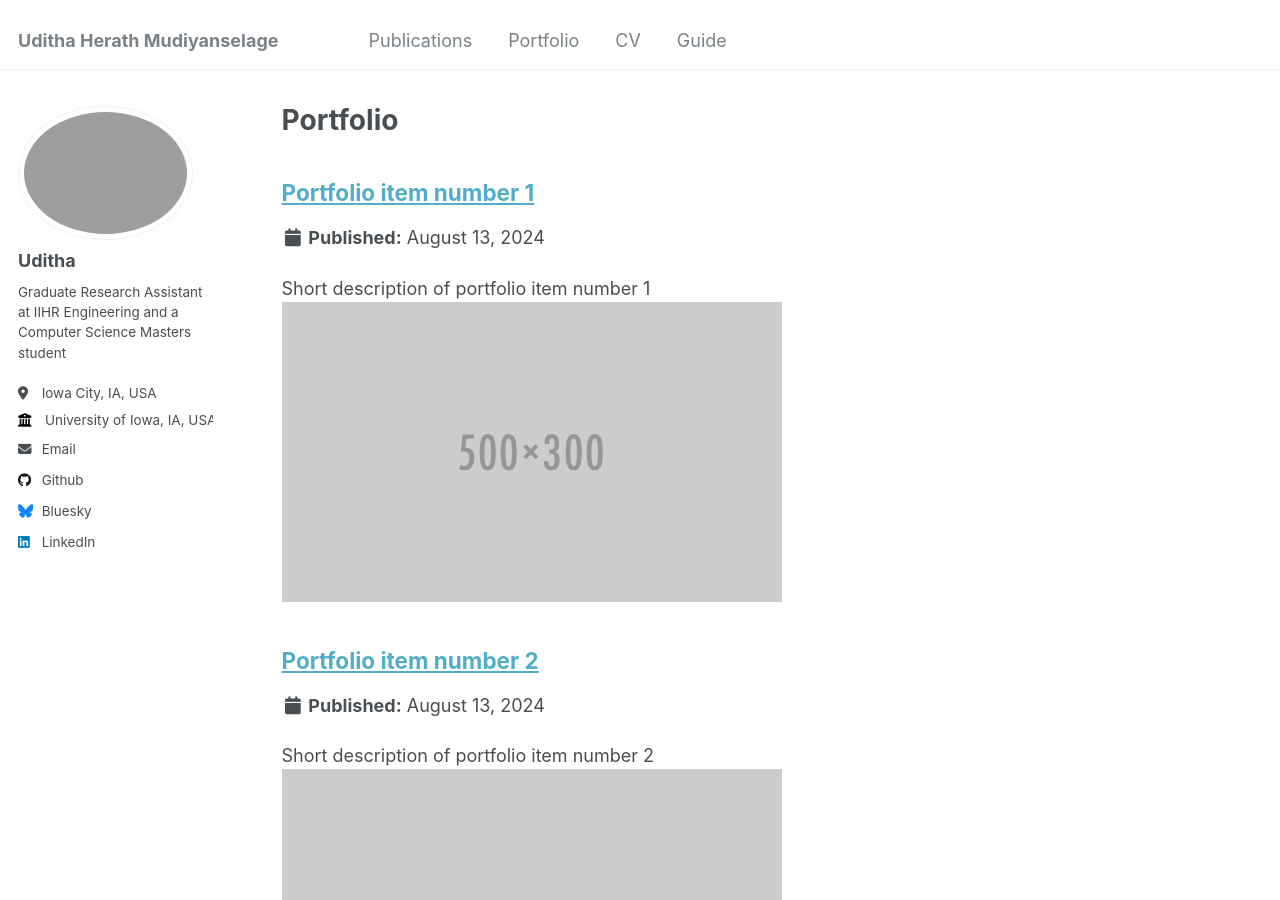
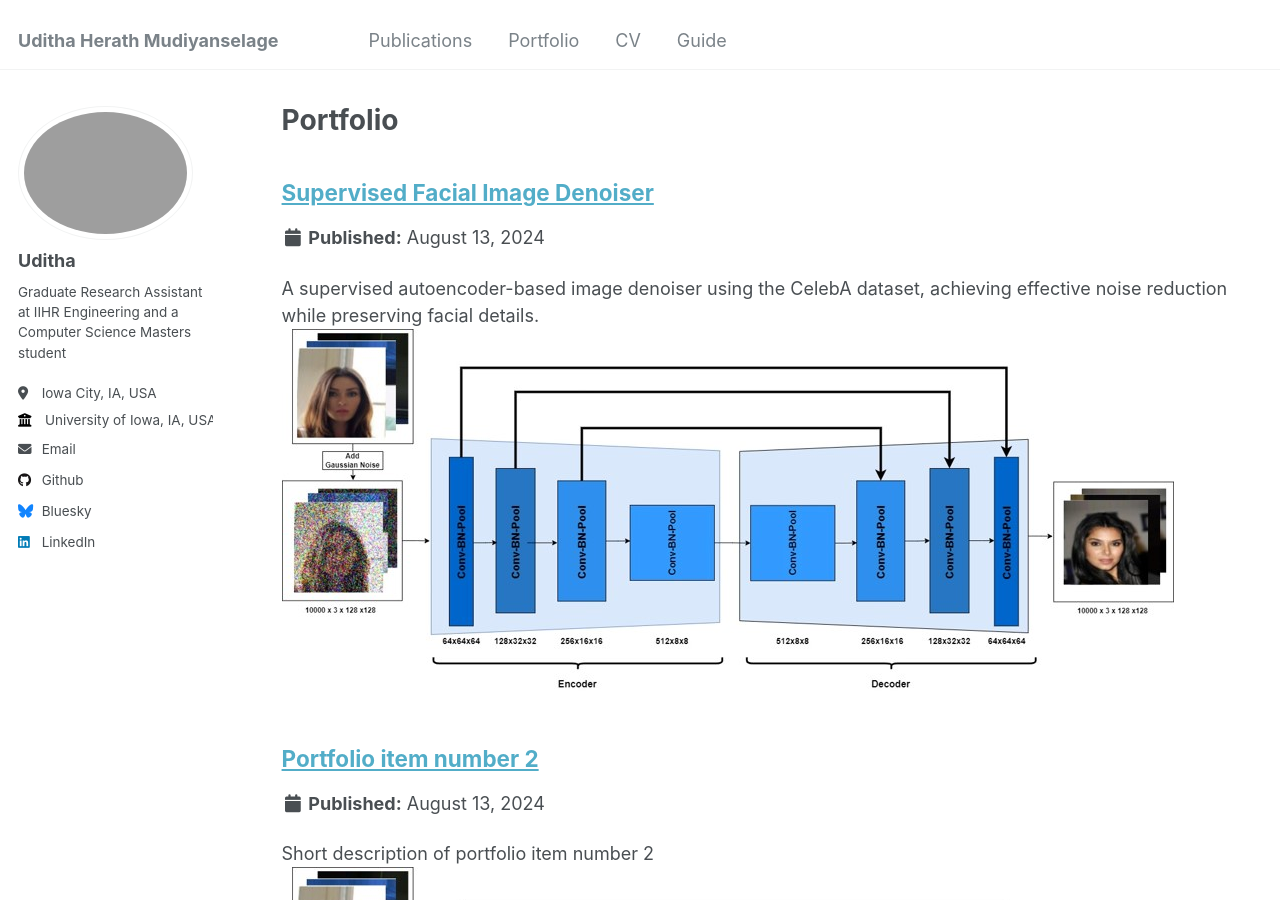
Before and after one commit to ulkpro/ulkpro.github.io, a Jekyll site: the page built from _pages/portfolio.html, in a window 1280 px wide and 900 px high. Built offline with Jekyll 4.4.1, drawn with Linux system fonts in a browser that asks for light colours.

Commit message:
added first project

```diff
--- a/_portfolio/portfolio-1.md
+++ b/_portfolio/portfolio-1.md
@@ -1,6 +1,6 @@
 ---
-title: "Portfolio item number 1"
-excerpt: "Short description of portfolio item number 1<br/><img src='/images/500x300.png'>"
+title: "Supervised Facial Image Denoiser"
+excerpt: "A supervised autoencoder-based image denoiser using the CelebA dataset, achieving effective noise reduction while preserving facial details.<br/><img src='/images/500x300.png'>"
 collection: portfolio
 ---
 
```
Also changed, not shown: images/500x300.png.
